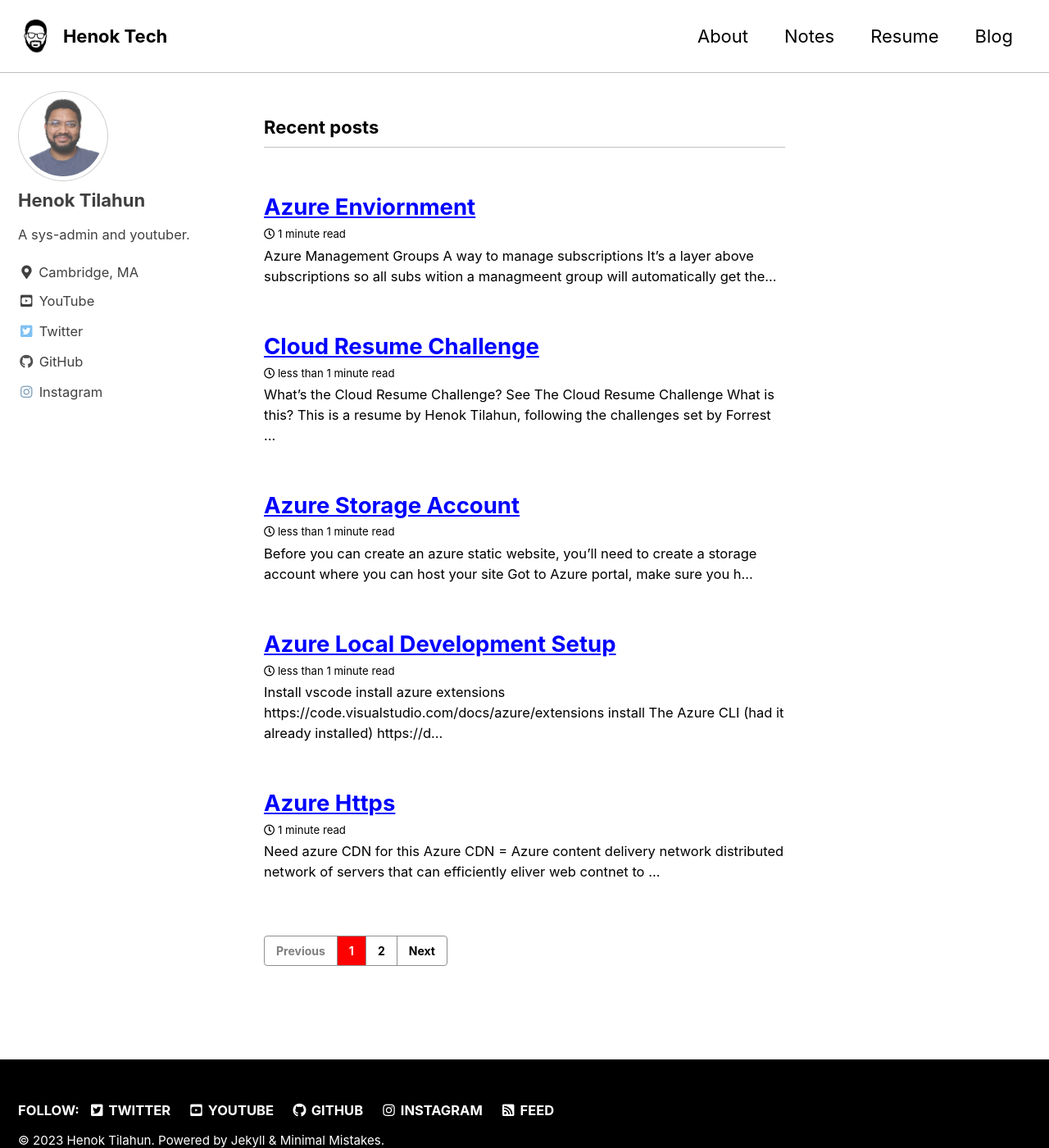
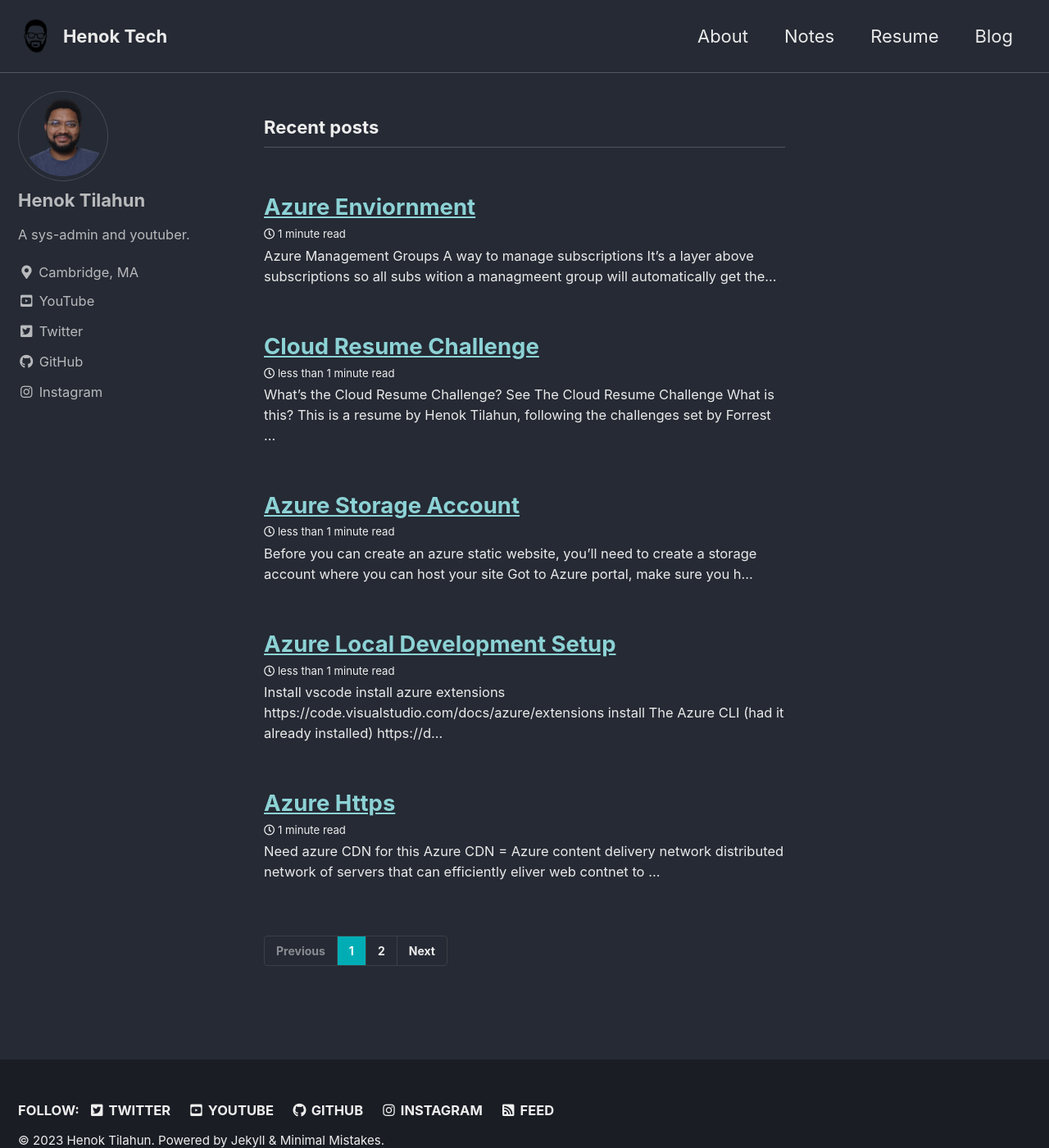
Before and after one commit to henoktilahun/henok_tech, a Jekyll site: the page built from index.html, in a window 1280 px wide and 1400 px high. Shown: the whole window at 82% size. Built offline with Jekyll 4.4.1, drawn with Linux system fonts in a browser that asks for light colours; cached includes are drawn as plain includes; the list of posts is cut into pages by our own code.

Commit message:
change site look

```diff
--- a/_config.yml
+++ b/_config.yml
@@ -13,7 +13,7 @@
 theme                  : "minimal-mistakes-jekyll"
 # remote_theme           : "mmistakes/minimal-mistakes"
 #minimal_mistakes_skin    : "default" # "air", "aqua", "contrast", "dark", "dirt", "neon", "mint", "plum", "sunrise"
-minimal_mistakes_skin    : "contrast"
+minimal_mistakes_skin    : "dark"
 
 
 # Site Settings
```
